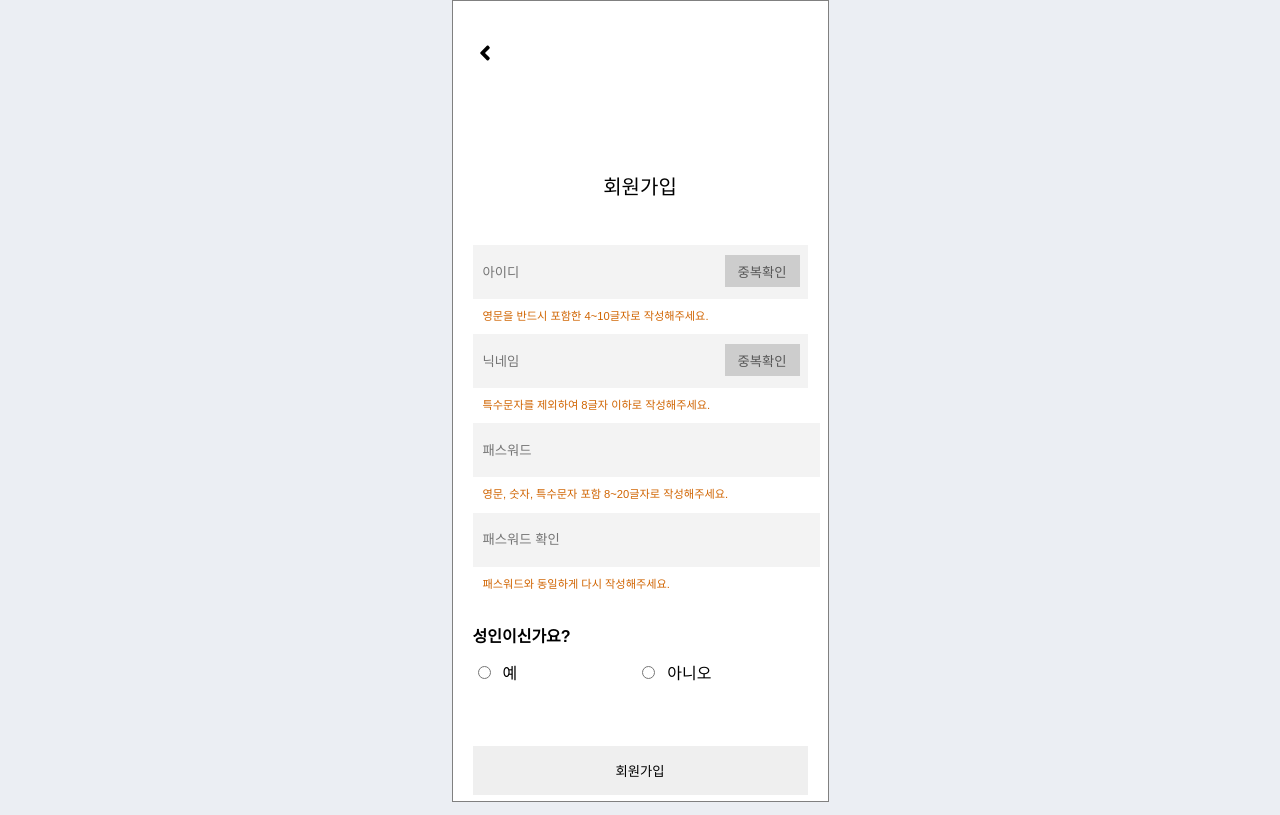
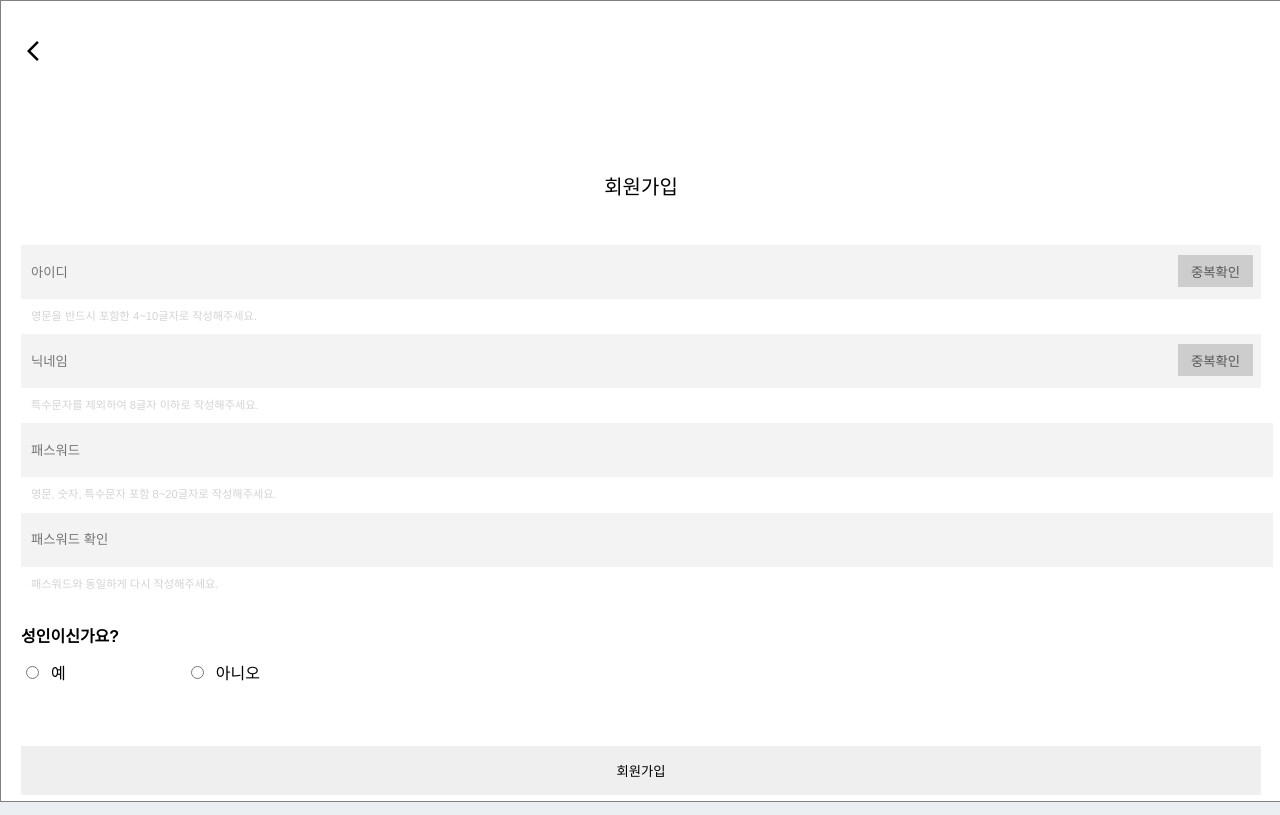
Before and after one commit to gomin-solution/Frontend, a React (Create React App) app: page /signup in a window 1280 px wide. Built offline with nearby package versions, Linux system fonts and the light colour scheme; no server answers.

Commit message:
[chore] layout 및 회원가입 일부 수정

```diff
--- a/src/App.js
+++ b/src/App.js
@@ -1,7 +1,16 @@
-import React from "react";
+import React, { useEffect } from "react";
 import Router from "./router/Router";
 
 function App() {
+  const setScreenSize = () => {
+    let vh = window.innerHeight * 0.01;
+    document.documentElement.style.setProperty("--vh", `${vh}px`);
+  };
+
+  useEffect(() => {
+    setScreenSize();
+  });
+
   return (
     <div>
       <Router />
--- a/src/components/layout/Layout.jsx
+++ b/src/components/layout/Layout.jsx
@@ -9,8 +9,8 @@ export default Layout;
 
 const StLayout = styled.div`
   background-color: white;
-  width: 375px;
-  height: 100vh;
+  width: 100vw;
+  height: calc(var(--vh, 1vh) * 100);
   border: 1px solid gray;
   margin: auto;
 `;
--- a/src/pages/Signup.jsx
+++ b/src/pages/Signup.jsx
@@ -3,10 +3,10 @@ import { useForm } from "react-hook-form";
 import styled from "styled-components";
 import { useNavigate } from "react-router-dom";
 import Swal from "sweetalert2";
-import { FaAngleLeft } from "react-icons/fa";
 
 import Layout from "../components/layout/Layout";
 import instance from "../shared/api";
+import { Header1 } from "../components/header/Header";
 
 const Signup = () => {
   const nav = useNavigate();
@@ -23,6 +23,7 @@ const Signup = () => {
 
   const onSubmit = async (data) => {
     console.log("data", data);
+    console.log(typeof data.adult);
     try {
       const res = await instance.post("/signup", data);
       if (res.status === 200) {
@@ -64,9 +65,7 @@ const Signup = () => {
 
   return (
     <Layout>
-      <StBackBtn>
-        <FaAngleLeft />
-      </StBackBtn>
+      <Header1 />
       <StFormContainer as="form" onSubmit={handleSubmit(onSubmit)}>
         <StTitle>회원가입</StTitle>
         <StInputWrap>
@@ -167,7 +166,12 @@ const Signup = () => {
           )}
         </StInputWrap>
         <StAdult>
-          <span style={{ margin: "39px 0px 18px", fontWeight: "600" }}>
+          <span
+            style={{
+              margin: "39px 0px 18px",
+              fontWeight: "600",
+            }}
+          >
             성인이신가요?
           </span>
           <div>
@@ -175,20 +179,18 @@ const Signup = () => {
               style={{ marginRight: "12px" }}
               type="radio"
               name="adult"
-              {...register("adult", {
-                required: "반드시 하나를 선택해주세요.",
-                value: "true",
-              })}
+              value={true}
+              required
+              {...register("adult")}
             />
             <label style={{ marginRight: "120px" }}>예</label>
             <input
               style={{ marginRight: "12px" }}
               type="radio"
               name="adult"
-              {...register("adult", {
-                required: "반드시 하나를 선택해주세요.",
-                value: "false",
-              })}
+              value={false}
+              required
+              {...register("adult")}
             />
             <label>아니오</label>
           </div>
@@ -201,13 +203,6 @@ const Signup = () => {
 
 export default Signup;
 
-const StBackBtn = styled.div`
-  position: absolute;
-  margin: 40px 0px 0px 20px;
-  cursor: pointer;
-  font-size: 24px;
-`;
-
 const StFormContainer = styled.form`
   /* background-color: yellow; */
   display: flex;
@@ -218,7 +213,7 @@ const StFormContainer = styled.form`
 `;
 
 const StTitle = styled.div`
-  margin: 156px auto 48px;
+  margin: 76px auto 48px;
   font-size: 20px;
   text-align: center;
 `;
@@ -259,7 +254,7 @@ const StBtn = styled.button`
 /*유효성검사 출력*/
 const StCheck = styled.span`
   font-size: 0.7rem;
-  color: #d06400;
+  color: lightgray;
   padding-left: 10px;
 `;
 
@@ -267,6 +262,7 @@ const StCheck = styled.span`
 const StErr = styled.span`
   font-size: 0.7rem;
   color: #ff0a0a;
+  padding-left: 10px;
 `;
 
 const StAdult = styled.div`
--- a/src/styles/GlobalStyle.js
+++ b/src/styles/GlobalStyle.js
@@ -11,14 +11,18 @@ export const GlobalStyle = createGlobalStyle`
       src: url("https://fonts.googleapis.com/css2?family=Noto+Sans+KR:wght@500&display=swap");
   }
 
+  :root {
+    --vh: 100%;
+  }
+
   body {
     font-family: 'Noto Sans KR', sans-serif;
     background-color: #EBEEF3;
     @media all and (max-width: 768px) {
 
-        .mobLayout {
-            width: 100vw;
-        }
+      .mobLayout {
+          width: 100vw;
+      }
     }
     @media all and (min-width: 768px) {
       /* background-size: contain;
```
Also changed, not shown: 1 other file (tests, documents, lock files or other folders).
